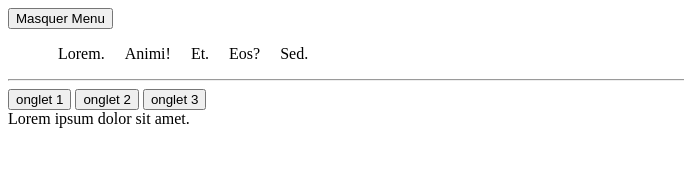
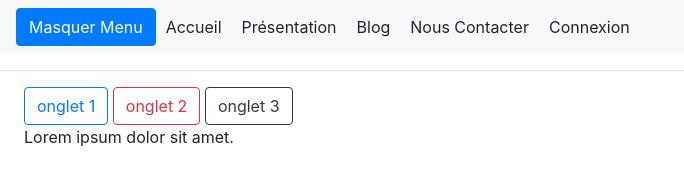
Before and after one commit to webdevproformation/decouverte-git, a plain HTML site: page index.html in a window 1280 px wide. Shown: the whole page, without its empty margins (0-684 px from the left). Drawn offline with nearby package versions, Linux system fonts and the light colour scheme; no server answers.

Commit message:
mis en forme de ma page via bootstrap

```diff
--- a/index.html
+++ b/index.html
@@ -4,6 +4,7 @@
     <meta charset="UTF-8">
     <meta name="viewport" content="width=device-width, initial-scale=1.0">
     <title>Document</title>
+    <link rel="stylesheet" href="https://cdn.jsdelivr.net/npm/bootstrap@4.5.3/dist/css/bootstrap.min.css" integrity="sha384-TX8t27EcRE3e/ihU7zmQxVncDAy5uIKz4rEkgIXeMed4M0jlfIDPvg6uqKI2xXr2" crossorigin="anonymous">
     <link rel="stylesheet" href="style.css">
 </head>
 <body>
@@ -14,20 +15,23 @@
         si je clique que le button => masquer le menu
         si je reclique sur le button => afficher le menu
     -->
-    <button>Masquer Menu</button>
+
    <!--  ul>li*5>lorem1 -->
-    <ul>
-        <li>Lorem.</li>
-        <li>Animi!</li>
-        <li>Et.</li>
-        <li>Eos?</li>
-        <li>Sed.</li>
+   <nav class="navbar navbar-expand navbar-light bg-light">
+    <button class="btn btn-primary">Masquer Menu</button>
+    <ul class="navbar-nav">
+        <li class="nav-item">Accueil</li>
+        <li class="nav-item">Présentation</li>
+        <li class="nav-item">Blog</li>
+        <li class="nav-item">Nous Contacter</li>
+        <li class="nav-item">Connexion</li>
     </ul>
-    <hr>
-    <div class="onglet">
-        <button data-index="0" data-titre="info 1">onglet 1</button>
-        <button data-index="1" data-titre="info 2">onglet 2</button>
-        <button data-index="2" data-titre="info 3">onglet 3</button>
+   </nav>
+   <hr>
+    <div class="onglet ml-4">
+        <button data-index="0" class="btn btn-outline-primary">onglet 1</button>
+        <button data-index="1" class="btn btn-outline-danger">onglet 2</button>
+        <button data-index="2" class="btn btn-outline-dark">onglet 3</button>
         <div>Lorem ipsum dolor sit amet.</div>
         <div>Modi explicabo nobis magni. Itaque.</div>
         <div>Suscipit placeat explicabo distinctio amet?</div>
```
